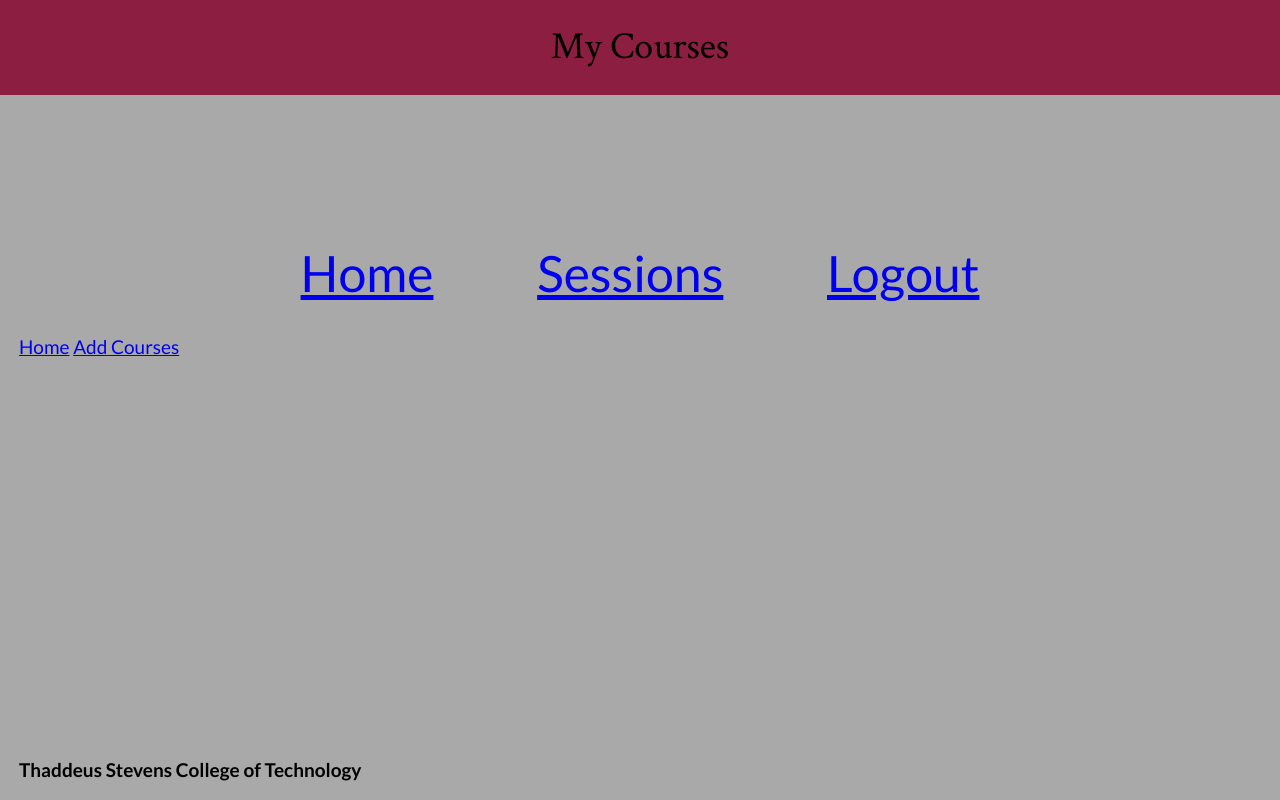
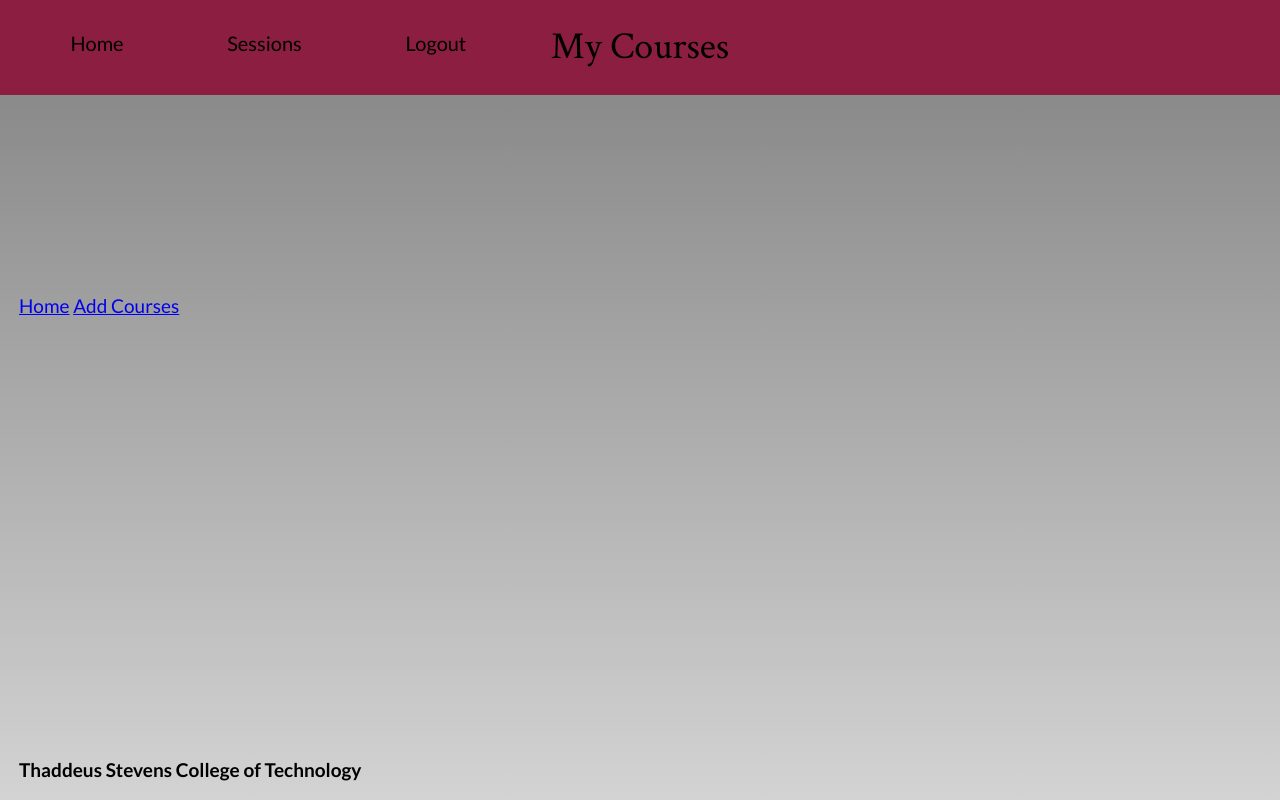
Before and after one commit to jmorris1990/green-portal, a Flask app: template portal/templates/courses.html in a window 1280 px wide. Run offline with Flask 2, Linux system fonts and the light colour scheme; the template is opened without the code that fills it, so the values that code supplies are empty; some libraries are stand-ins or nearby versions.

Commit message:
Finished up the Nav bar and got it where we wanted it.

```diff
--- a/portal/static/styles.css
+++ b/portal/static/styles.css
@@ -21,7 +21,7 @@ h1 {
  * Layout
  */
 body {
-  background-color: darkgrey;
+  background: linear-gradient(to bottom, grey, lightgrey);
   justify-content: space-between;
   display: flex;
   flex-direction: column;
@@ -107,18 +107,31 @@ label input {
   width: 100%;
 }
 
+.navlink:hover {
+  background-color: #9B1E48;
+}
+
 .navbar {
-  margin-left: -10px;
+  margin-left: 70px;
   margin-right: -10px;
   margin-top: -8px;
-  padding: inherit;
+  padding: -1px;
   text-align: center;
+  position: fixed;
+  top: 40px;
+  left: -7%;
 }
 
 .navlink {
+  border-radius: 7px;
   display: inline-block;
-  font-size: 50px;
+  font-size: 20px;
   margin-bottom: 15px;
   margin-left: 50px;
   margin-right: 50px;
 }
+
+.anchor {
+  color: black;
+  text-decoration: none;
+}
--- a/portal/templates/layouts/base.html
+++ b/portal/templates/layouts/base.html
@@ -35,12 +35,12 @@
 
     {% block navbar %}
     <ul class="navbar">
-      <li class="navlink"><a href="./home">Home</a></li>
+      <li class="navlink"><a class="anchor" href="/home">Home</a></li>
       {% if g.user[3] == 'teacher' %}
-      <li class="navlink"><a href="./">Courses</a></li>
+      <li class="navlink"><a class="anchor" href="/courses">Courses</a></li>
       {% endif %}
-      <li class="navlink"><a href="./">Sessions</a></li>
-      <li class="navlink"><a href="./">Logout</a></li>
+      <li class="navlink"><a class="anchor" href="/sessions">Sessions</a></li>
+      <li class="navlink"><a class="anchor" href="/logout">Logout</a></li>
     </ul>
     {% endblock %}
 
```
